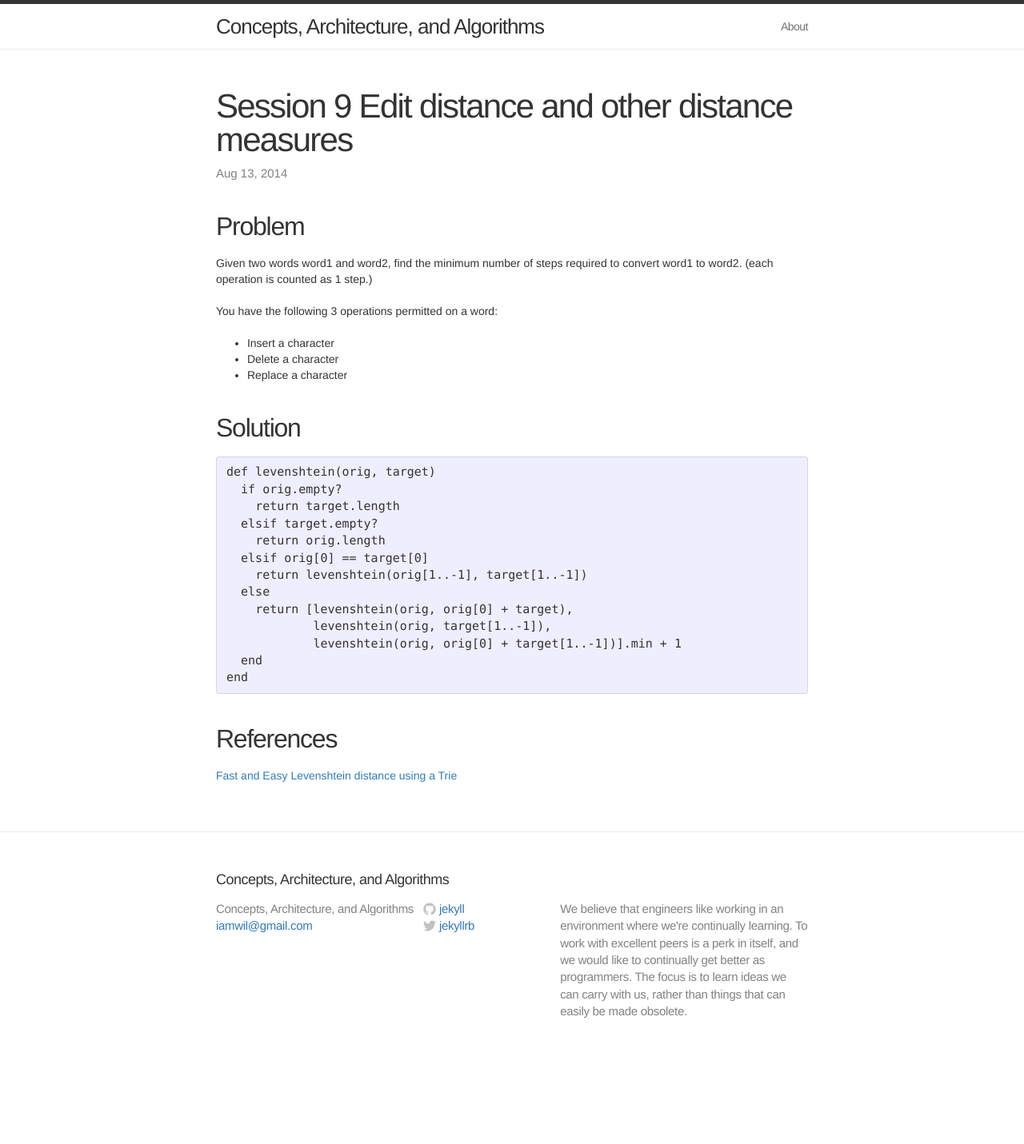
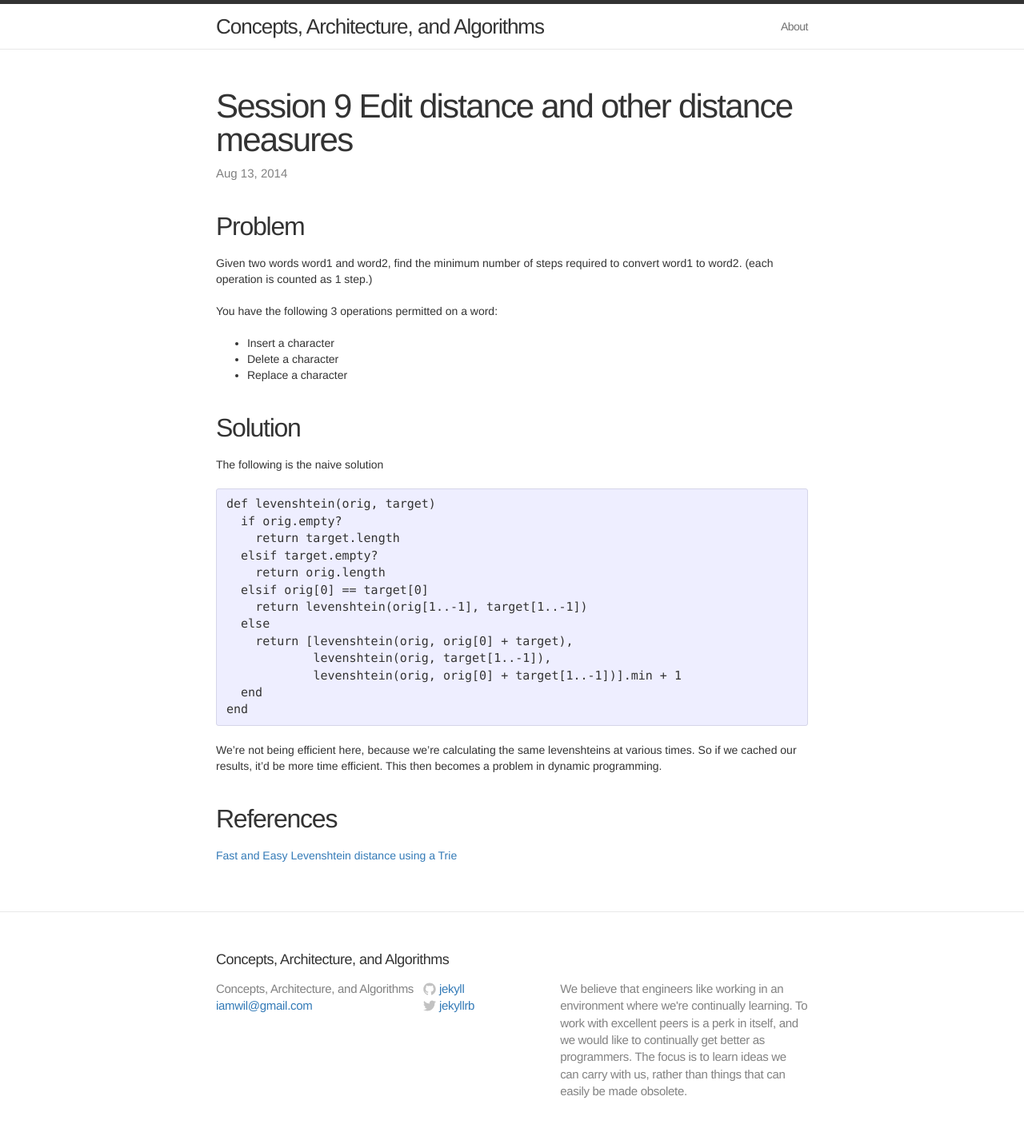
Before and after one commit to iamwilhelm/caa, a Jekyll site: the page built from _posts/2014-08-13-session-9-edit-distance-and-other-distance-measures.markdown, in a window 1280 px wide. Shown: the whole page at 80% size. Built offline with Jekyll 4.4.1, drawn with Linux system fonts in a browser that asks for light colours; nearby versions of some CDN libraries; before the commit the page ends 1331 px from its top, so only the background shows below that.

Commit message:
add other commentary on session

```diff
--- a/_posts/2014-08-13-session-9-edit-distance-and-other-distance-measures.markdown
+++ b/_posts/2014-08-13-session-9-edit-distance-and-other-distance-measures.markdown
@@ -17,6 +17,8 @@ You have the following 3 operations permitted on a word:
 
 ## Solution
 
+The following is the naive solution
+
     def levenshtein(orig, target)
       if orig.empty?
         return target.length
@@ -31,6 +33,10 @@ You have the following 3 operations permitted on a word:
       end
     end
 
+We're not being efficient here, because we're calculating the same levenshteins at
+various times. So if we cached our results, it'd be more time efficient. This then
+becomes a problem in dynamic programming.
+
 ## References
 
 [Fast and Easy Levenshtein distance using a Trie](http://stevehanov.ca/blog/index.php?id=114)
```
